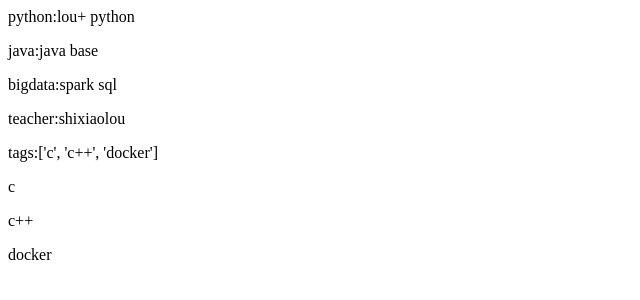
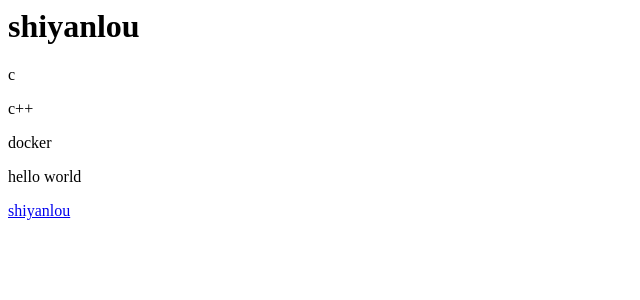
Before and after one commit to lsaac128/shiyanlou-code, a Flask app: page / in a window 1280 px wide. Shown: the top 300 px of the page, without its empty margins (0-640 px from the left). Run offline with Flask 2, Linux system fonts and the light colour scheme.

Commit message:
模板继承并改写

```diff
--- /dev/null
+++ b/flasktest/templates/base.html
@@ -0,0 +1,18 @@
+<body>
+    <div>
+        {% block header %}
+        <p> header </p>
+        {% endblock %}
+    </div>
+    <div>
+        {% block content %}
+        <p> content </p>
+        {% endblock %}
+    </div>
+    <p> hello world <p/>
+    <div>
+        {% block footer %}
+        <p> footer </p>
+        {% endblock %}
+    </div>
+</body>
--- a/flasktest/templates/index.html
+++ b/flasktest/templates/index.html
@@ -1,14 +1,14 @@
-<p>python:{{ course.python }}</p>
-<p>java:{{ course.java }}</p>
-<p>bigdata:{{ course.bigdata }}</p>
-<p>teacher:{{ course.teacher }}</p>
-<p>tags:{{ course.tags }}</p>
-{% if course.unique %}
-<p>course is {{ course.unique }}</p>
-{% elif course.tags %}
-{% for i in course.tags %}
-<p>{{ i }}</p>
-{% endfor %}
-{% else %}
-<p>course is not unique and it don\'t has tag</p>
-{% endif %}
+{% extends 'base.html' %}
+{% from 'macro.html' import course_tag %}
+
+{% block header %}
+<h1> shiyanlou </h1>
+{% endblock %}
+
+{% block content %}
+{{ course_tag(course) }}
+{% endblock %}
+
+{% block footer %}
+<a href='http://www.shiyanlou.com'>shiyanlou</a>
+{% endblock %}
--- /dev/null
+++ b/flasktest/templates/macro.html
@@ -0,0 +1,9 @@
+{% macro course_tag(course) %}
+{% if course.tags %}
+    {% for i in course.tags %}
+        <p>{{ i }}<p/>
+    {% endfor %}
+{% else %}
+    <p>aaaa</p>
+{% endif %}
+{% endmacro %}
```
